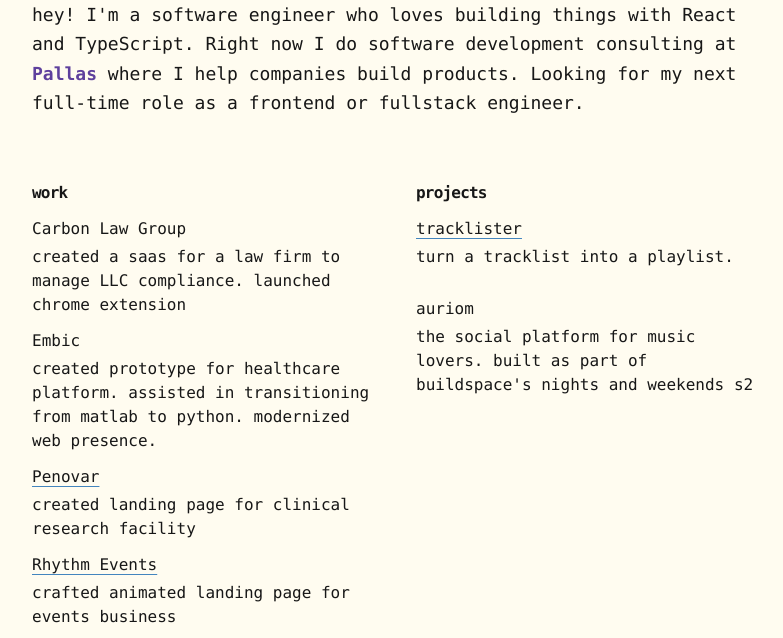
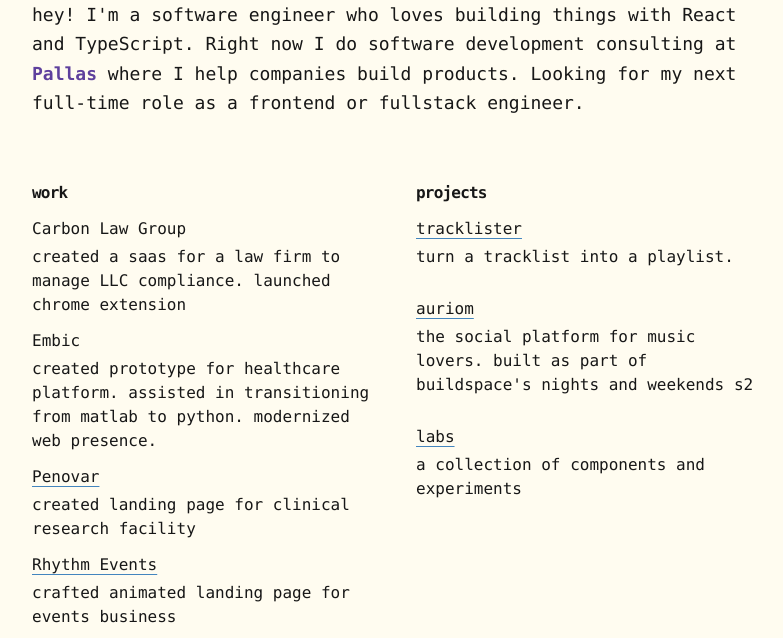
Before and after one commit to ParthMmm/web2026, an Astro site: page / in a window 1280 px wide. Shown: the part 100-738 px from the top of the page, without its empty margins (240-1023 px from the left). Built offline with nearby package versions, Linux system fonts and the light colour scheme; Astro itself is replaced by a stand-in of ours.

Commit message:
Add project URLs to index page

```diff
--- a/src/pages/index.astro
+++ b/src/pages/index.astro
@@ -22,6 +22,12 @@
 		title: "auriom",
 		description:
 			"the social platform for music lovers. built as part of buildspace's nights and weekends s2",
+		url: "https://auriom.p11a.xyz/",
+	},
+	{
+		title: "labs",
+		description: "a collection of components and experiments",
+		url: "https://labs.p11a.xyz/",
 	},
 ];
 
```
